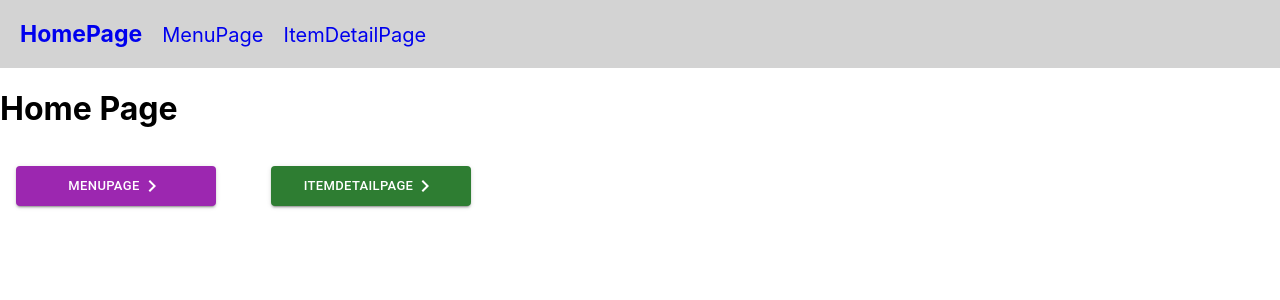
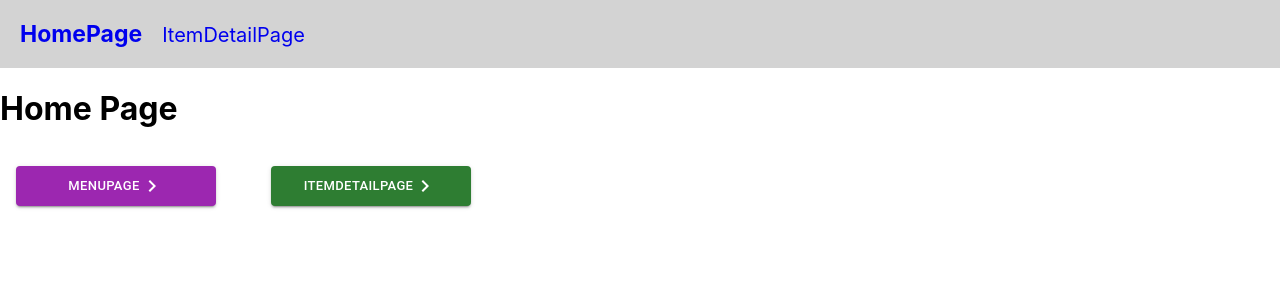
Before and after one commit to arifullahjan/waqar-order-management, a React (Create React App) app: page / in a window 1280 px wide. Shown: the top 300 px of the page. Built offline with nearby package versions, Linux system fonts and the light colour scheme.

Commit message:
NavLink comment

```diff
--- a/src/components/Navbar.js
+++ b/src/components/Navbar.js
@@ -5,7 +5,7 @@ const Navbar = () => {
   return (
     <nav>
       <NavLink to="/">HomePage</NavLink>
-      <NavLink to="MenuPage">MenuPage</NavLink>
+      {/* <NavLink to="MenuPage">MenuPage</NavLink> */}
       <NavLink to="/ItemDetailPage">ItemDetailPage</NavLink>
     </nav>
   );
```
